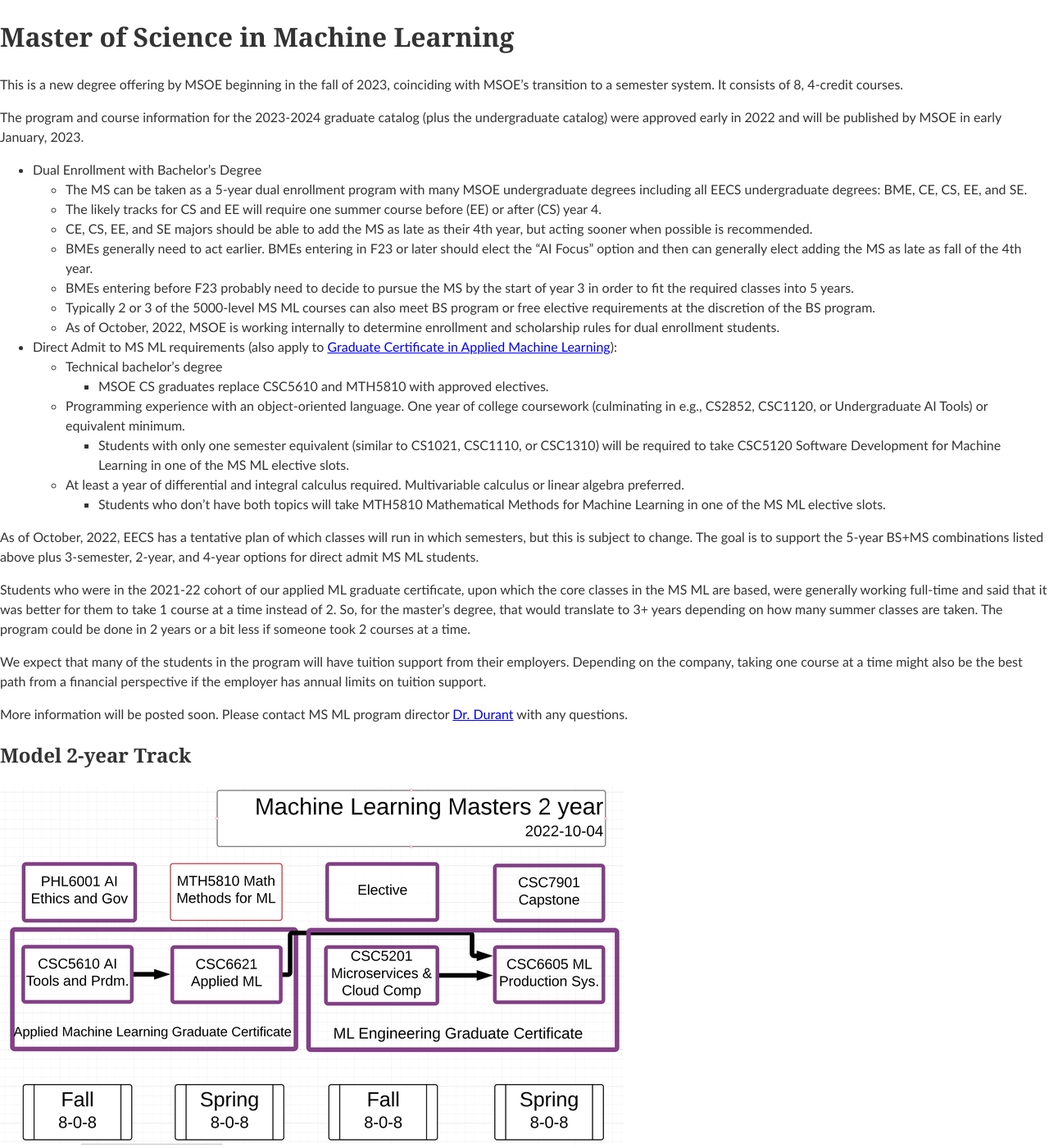
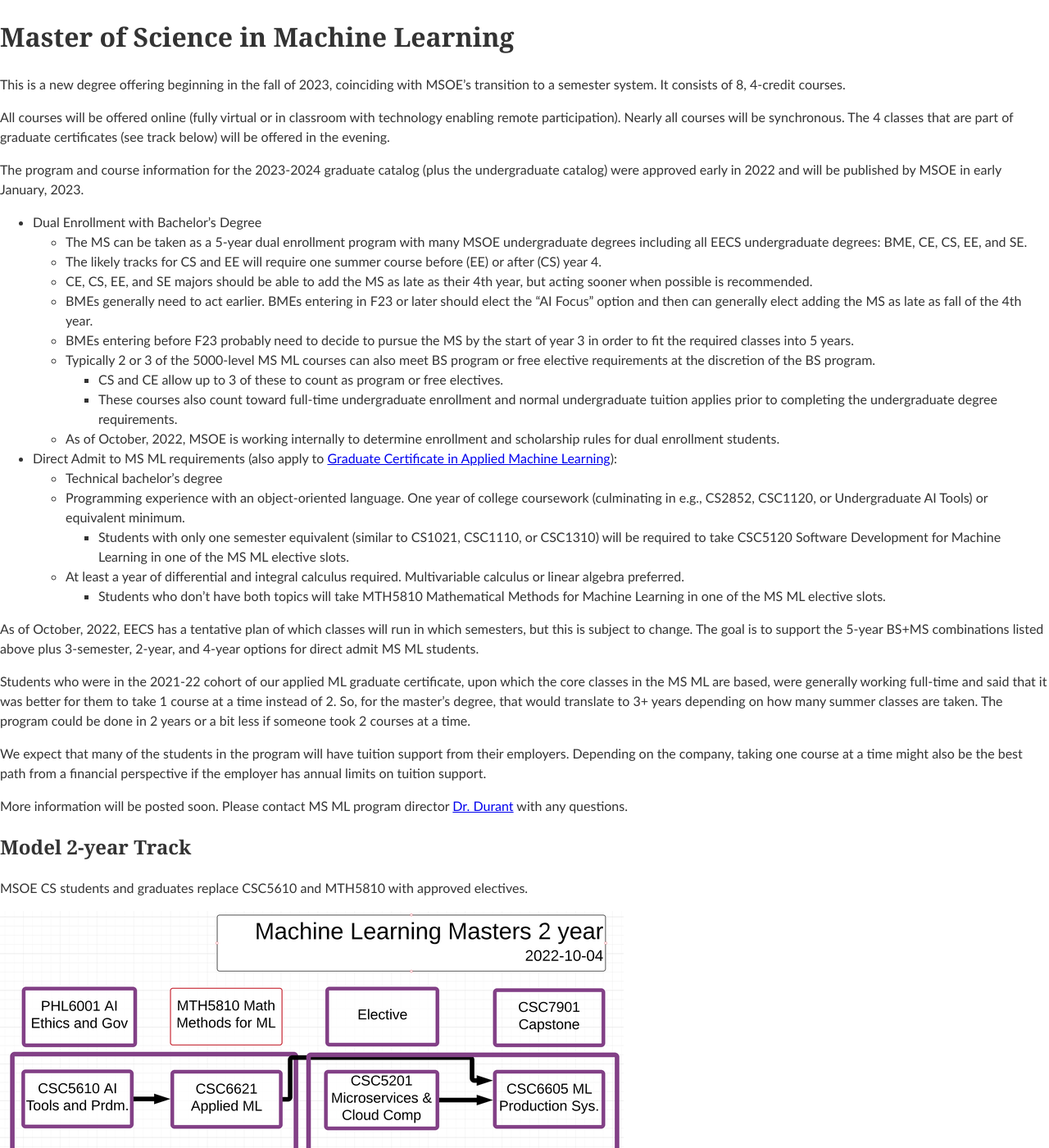
Before and after one commit to edurant/edurant.github.io, a Jekyll site: the page built from advising/msml.md, in a window 1280 px wide and 1400 px high. Shown: the whole window at 82% size. Built offline with Jekyll 4.4.1, drawn with Linux system fonts in a browser that asks for light colours.

Commit message:
MS ML: a few more details based on feedback/questions

```diff
--- a/advising/msml.md
+++ b/advising/msml.md
@@ -2,7 +2,9 @@
 title: "Master of Science in Machine Learning"
 ---
 
-This is a new degree offering by MSOE beginning in the fall of 2023, coinciding with MSOE's transition to a semester system. It consists of 8, 4-credit courses.
+This is a new degree offering beginning in the fall of 2023, coinciding with MSOE's transition to a semester system. It consists of 8, 4-credit courses.
+
+All courses will be offered online (fully virtual or in classroom with technology enabling remote participation). Nearly all courses will be synchronous. The 4 classes that are part of graduate certificates (see track below) will be offered in the evening.
 
 The program and course information for the 2023-2024 graduate catalog (plus the undergraduate catalog) were approved early in 2022 and will be published by MSOE in early January, 2023.
 
@@ -13,10 +15,11 @@ The program and course information for the 2023-2024 graduate catalog (plus the
   * BMEs generally need to act earlier. BMEs entering in F23 or later should elect the "AI Focus" option and then can generally elect adding the MS as late as fall of the 4th year.
   * BMEs entering before F23 probably need to decide to pursue the MS by the start of year 3 in order to fit the required classes into 5 years.
   * Typically 2 or 3 of the 5000-level MS ML courses can also meet BS program or free elective requirements at the discretion of the BS program.
+    * CS and CE allow up to 3 of these to count as program or free electives.
+    * These courses also count toward full-time undergraduate enrollment and normal undergraduate tuition applies prior to completing the undergraduate degree requirements.
   * As of October, 2022, MSOE is working internally to determine enrollment and scholarship rules for dual enrollment students.
 * Direct Admit to MS ML requirements (also apply to [Graduate Certificate in Applied Machine Learning](https://onlineinfo.msoe.edu/machine-learning-certificate/)):
   * Technical bachelor's degree
-    * MSOE CS graduates replace CSC5610 and MTH5810 with approved electives.
   * Programming experience with an object-oriented language. One year of college coursework (culminating in e.g., CS2852, CSC1120, or Undergraduate AI Tools) or equivalent minimum.
     * Students with only one semester equivalent (similar to CS1021, CSC1110, or CSC1310) will be required to take CSC5120 Software Development for Machine Learning in one of the MS ML elective slots.
   * At least a year of differential and integral calculus required. Multivariable calculus or linear algebra preferred.
@@ -32,4 +35,6 @@ More information will be posted soon. Please contact MS ML program director [Dr.
 
 ## Model 2-year Track
 
+MSOE CS students and graduates replace CSC5610 and MTH5810 with approved electives.
+
 <img src="msml-2y-1x.png" width="761" height="437" border="0" srcset="msml-2y-1x.png 1x, msml-2y-2x.png 2x, msml-2y-4x.png 4x"/>
```
